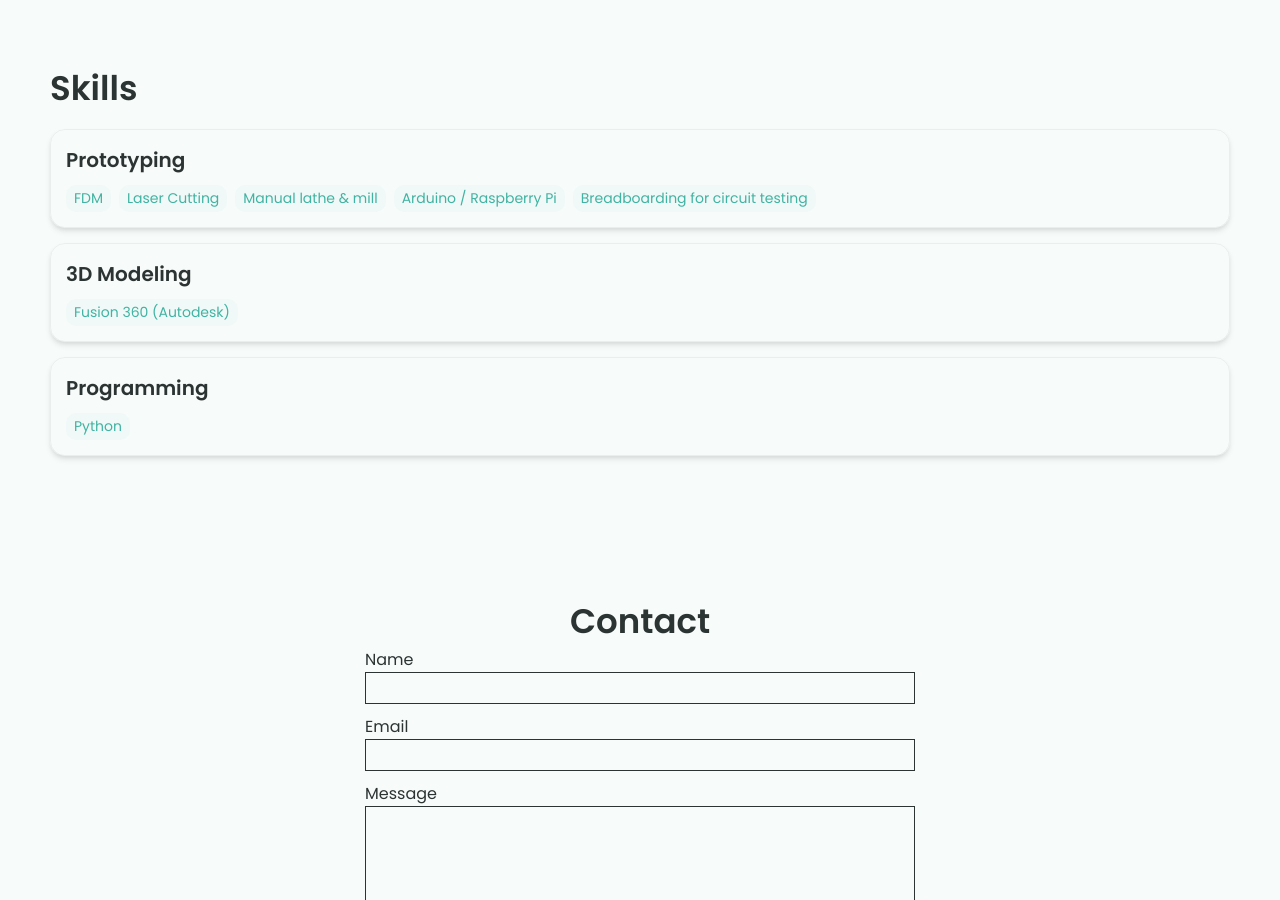
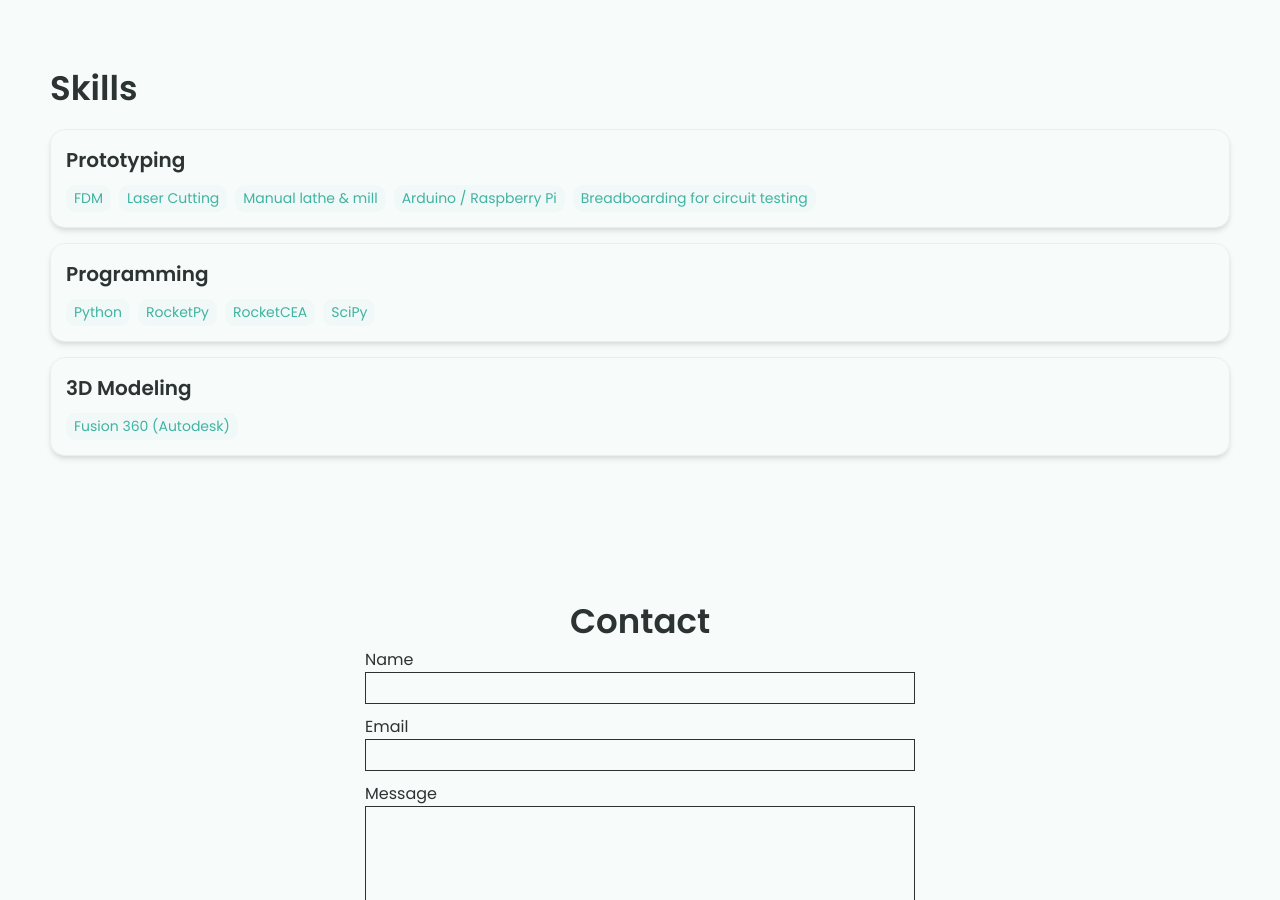
Before and after one commit to Riley-Johnson/Riley-Johnson.github.io, a Jekyll site: the page built from index.html, in a window 1280 px wide and 900 px high, scrolled down 1563 px. Built offline with Jekyll 4.4.1, drawn with Linux system fonts in a browser that asks for light colours.

Commit message:
Update _config.yml

```diff
--- a/_config.yml
+++ b/_config.yml
@@ -50,13 +50,16 @@ skills:
     - Manual lathe & mill
     - Arduino / Raspberry Pi
     - Breadboarding for circuit testing
+  - category: Programming
+    tools:
+    - Python
+    - RocketPy
+    - RocketCEA
+    - SciPy
+
   - category: 3D Modeling
     tools:
     - Fusion 360 (Autodesk)
-  - category: Programming
-    tools:
-    - Python
-
 
 # Contact Form Setup. Setup an account and copy over the key. When someone fills out the form, it will be received in your email.
 formspree-key:   https://formspree.io/f/meolggoe
```
